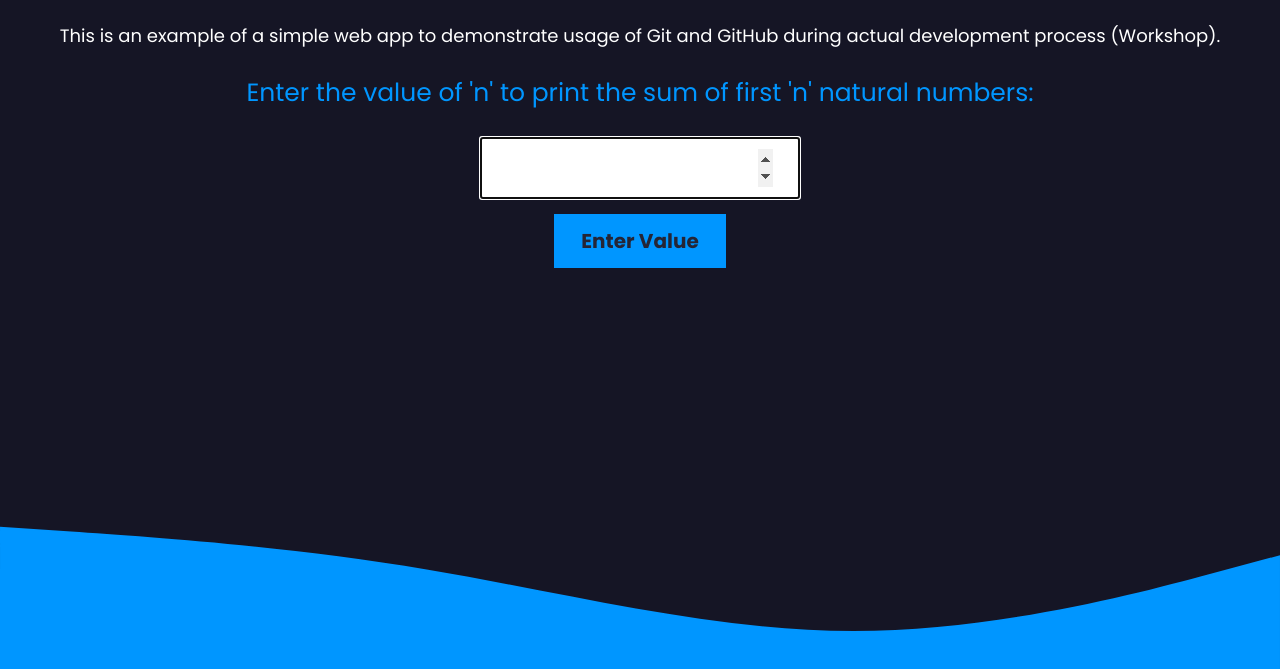
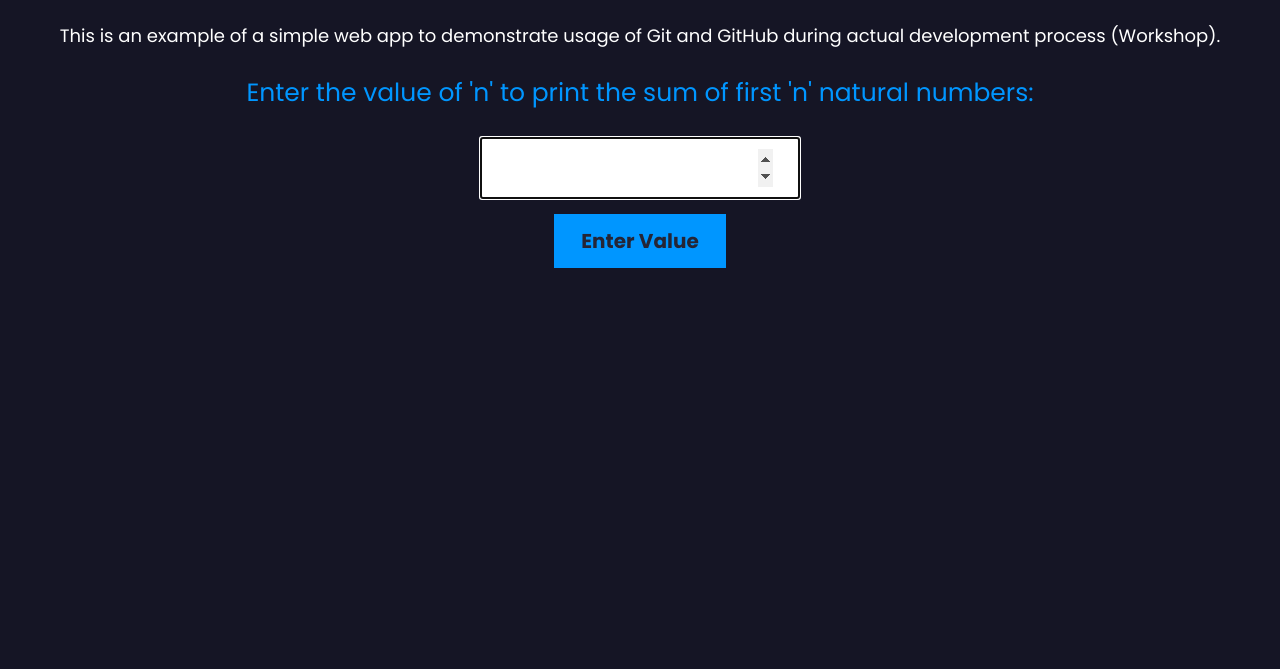
Before and after one commit to Ashmin-Bhujel/BIT_App, a plain HTML site: page index.html in a window 1280 px wide. Shown: the part 103-772 px from the top of the page. Drawn offline with Linux system fonts and the light colour scheme.

Commit message:
Cleaned some code

```diff
--- a/index.html
+++ b/index.html
@@ -27,12 +27,6 @@
         <button type="submit" id="btn">Enter Value</button>
     </form>
 
-    <!-- Wave -->
-    <svg xmlns="http://www.w3.org/2000/svg" viewBox="0 0 1440 320" id="wave">
-        <path fill="rgb(0, 150, 255)" fill-opacity="1" d="M0,128L80,133.3C160,139,320,149,480,176C640,203,800,245,960,245.3C1120,245,1280,203,1360,181.3L1440,160L1440,320L1360,320C1280,320,1120,320,960,320C800,320,640,320,480,320C320,320,160,320,80,320L0,320Z">
-        </path>
-    </svg>
-
     <!-- Linking JavaScript -->
     <script src="./JS/app.js"></script>
 </body>
```
